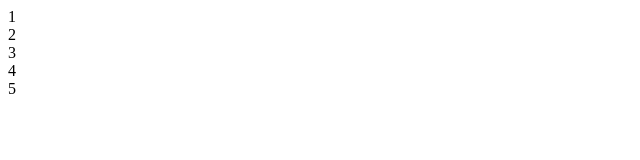
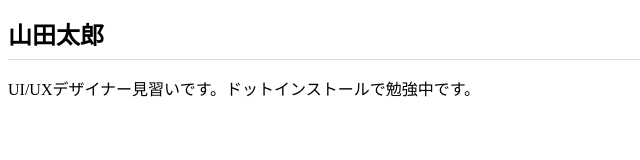
Before and after one commit to Kota3154/Kota.github.io, a plain HTML site: page index.html in a window 1280 px wide. Shown: the whole page, without its empty margins (0-640 px from the left). Drawn offline with Linux system fonts and the light colour scheme.

Commit message:
Add files via upload

```diff
--- a/index.html
+++ b/index.html
@@ -1,18 +1,14 @@
 <!DOCTYPE html>
 <html lang="ja">
 <head>
-  <meta charset="utf-8">
-  <title>CSS Grid</title>
-  <link rel="stylesheet" href="css/styles.css">
+ <meta charset="utf-8">
+ <title>山田太郎のポートフォリオサイト</title>
+ <link rel="stylesheet" href="css/styles.css"
 </head>
+
 <body>
-  <div class="container">
-    <div class="box1">1</div>
-    <div class="box2">2</div>
-    <div class="box3">3</div>
-    <div class="box4">4</div>
-    <div class="box5">5</div>
+ <h1>山田太郎</h1>
+ <p>UI/UXデザイナー見習いです。ドットインストールで勉強中です。</p>
 
-  </div>
 </body>
 </html>
```
